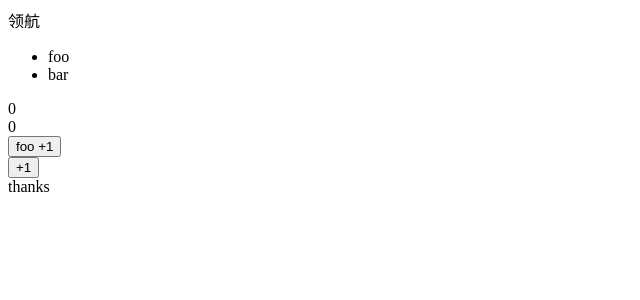
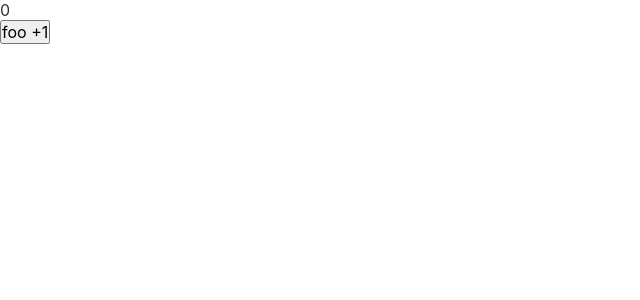
Before and after one commit to guakun01/zhangbu-1-fe, a Vue app: page /#/ in a window 1280 px wide. Shown: the top 300 px of the page, without its empty margins (0-640 px from the left). Built offline with nearby package versions, Linux system fonts and the light colour scheme.

Commit message:
css 初始化

```diff
--- a/package.json
+++ b/package.json
@@ -8,6 +8,7 @@
     "preview": "vite preview"
   },
   "dependencies": {
+    "sass": "1.49.11",
     "vue": "3.2.31",
     "vue-router": "4.0.14"
   },
--- /dev/null
+++ b/src/App.scss
@@ -0,0 +1,7 @@
+@import "./assets/stylesheets/reset.scss";
+
+body {
+  font-family: -apple-system, "Noto Sans", "Helvetica Neue", Helvetica, "Nimbus Sans L", Arial, "Liberation Sans", "PingFang SC", "Hiragino Sans GB", "Noto Sans CJK SC", "Source Han Sans SC", "Source Han Sans CN", "Microsoft YaHei", "Wenquanyi Micro Hei", "WenQuanYi Zen Hei", "ST Heiti", SimHei, "WenQuanYi Zen Hei Sharp", sans-serif;
+  font-size: 16px;
+  color: #333;
+}
--- a/src/App.tsx
+++ b/src/App.tsx
@@ -1,35 +1,13 @@
 import { defineComponent, Fragment, ref } from "vue";
 import { RouterView } from "vue-router";
+import "./App.scss";
 
 export const App = defineComponent({
   setup() {
-
-    const refCount = ref(0);
-
-    const addOne = () => {
-      refCount.value += 1;
-    }
-
     return () => (
-      <Fragment>
-        <header>
-          领航
-          <ul>
-            <li><router-link to="/">foo</router-link></li>
-            <li><router-link to="/bar">bar</router-link></li>
-          </ul>
-        </header>
         <div>
-          { refCount.value }
           <RouterView></RouterView>
         </div>
-        <div>
-          <button onClick={addOne}>+1</button>
-        </div>
-        <footer>
-          thanks
-        </footer>
-      </Fragment>
     )
   }
 })
--- /dev/null
+++ b/src/assets/stylesheets/reset.scss
@@ -0,0 +1,17 @@
+* {
+  box-sizing: border-box;
+  margin: 0;
+  padding: 0;
+}
+
+*::before, *::after {
+  box-sizing: border-box;
+}
+
+a {
+  color: inherit;
+}
+
+button, input {
+  font: inherit;
+}
--- /dev/null
+++ b/src/views/Welcome.module.scss
@@ -0,0 +1,18 @@
+.wrapper{
+  height: 100vh;
+  flex-direction: column;
+  > header{
+    flex-shrink: 0;
+    display: flex;
+    flex-direction: column;
+    align-items: center;
+    justify-content: center;
+  }
+  > main{
+    flex-grow: 1;
+  }
+
+  > footer{
+    flex-shrink: 0;
+  }
+}
--- a/src/views/Welcome.tsx
+++ b/src/views/Welcome.tsx
@@ -1,11 +1,18 @@
 import { defineComponent } from 'vue';
 import { RouterView } from 'vue-router';
+import s from './Welcome.module.scss';
+import logo from '../assets/icons/dragon-fruit.svg';
+
 export const Welcome = defineComponent({
   setup: (props, context) => {
-    return () => (
-      <div>
-        <RouterView></RouterView>
-      </div>
-    )
+    return () => <div class={s.wrapper}>
+      <header>
+        <img src={logo} alt="" />
+        <h1>账簿</h1>
+      </header>
+      <main><RouterView></RouterView></main>
+      <footer>buttons</footer>
+    </div>
+
   }
 })
```
Also changed, not shown: src/config/routes.tsx (+4 -4 lines), src/assets/icons/dragon-fruit.svg (added), src/assets/stylesheets/var.scss (added), src/components/welcome/First.tsx (renamed from src/components/welcome/first.tsx), src/components/welcome/Fourth.tsx (renamed from src/components/welcome/fourth.tsx), src/components/welcome/Second.tsx (renamed from src/components/welcome/second.tsx), src/components/welcome/Third.tsx (renamed from src/components/welcome/third.tsx), 1 other file (tests, documents, lock files or other folders).
